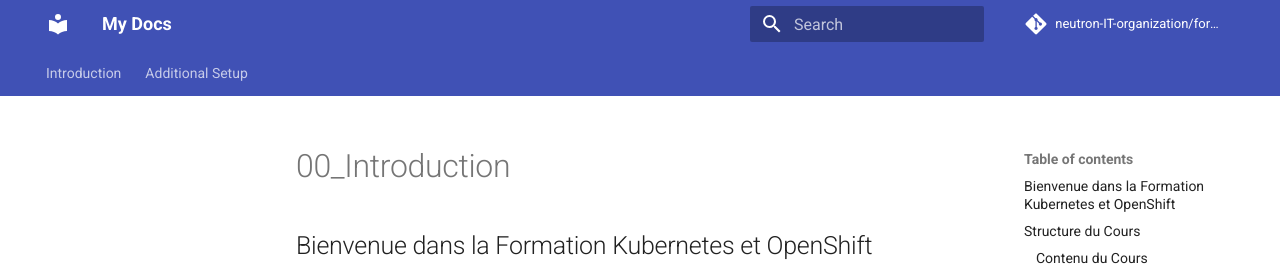
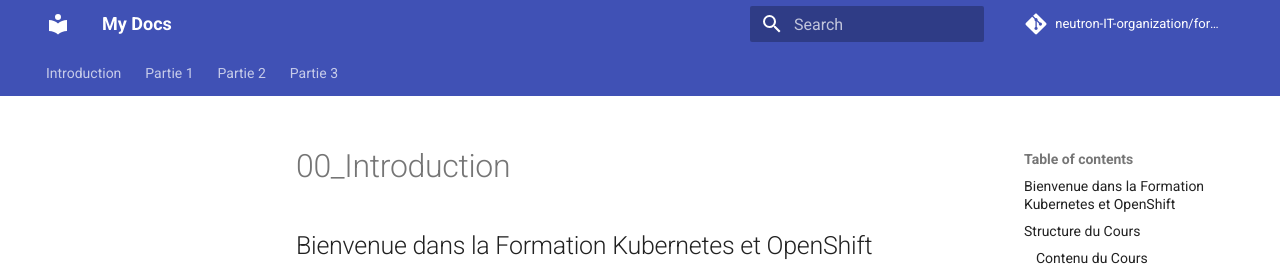
Before and after one commit to neutron-IT-organization/formation-openshift, an MkDocs documentation site: the page built from content/index.md, in a window 1280 px wide and 900 px high. Shown: the top 266 px of the window. Built offline with MkDocs 1.6.1 and Material for MkDocs 9.7.7, drawn with Linux system fonts in a browser that asks for light colours; comment, search, counter and statistics services are not loaded; some of the changed lines change nothing that is shown.

Commit message:
update organisation

```diff
--- a/mkdocs.yml
+++ b/mkdocs.yml
@@ -15,15 +15,14 @@
 nav:
 - 'Introduction':
   - openshift/index.md
-  - openshift/01_rhel-installation.md
-  - openshift/02_microshift-installation.md
-  - openshift/03_microshift-connection.md
-  - openshift/04_add-console.md
-  - openshift/05_configure-storage.md
-- 'Additional Setup':
-  - add-setup/index.md
-  - add-setup/01_openvpn.md
-  - add-setup/02_keycloak.md
-  - add-setup/03_install_wordpress.md
-  - add-setup/04_cyberark.md
-  - add-setup/05_kubeburner.md
+- 'Partie 1':
+  - 00_Introduction
+  - 01_Présentation_de_Kubernetes_et Openshift
+  - 02_Interface_et_ligne_de_commande
+- 'Partie 2':
+  - 03_Executez_des_applications_conteneurisé
+  - 04_Déployer_des_applications_en_réseau
+  - 05_Gestion_du_stockage
+- 'Partie 3':
+  - 06_Configuration_de_la_fiabilité_des_applications
+  - 07_Gestion_des_mises_à_jour_des_applications
```
